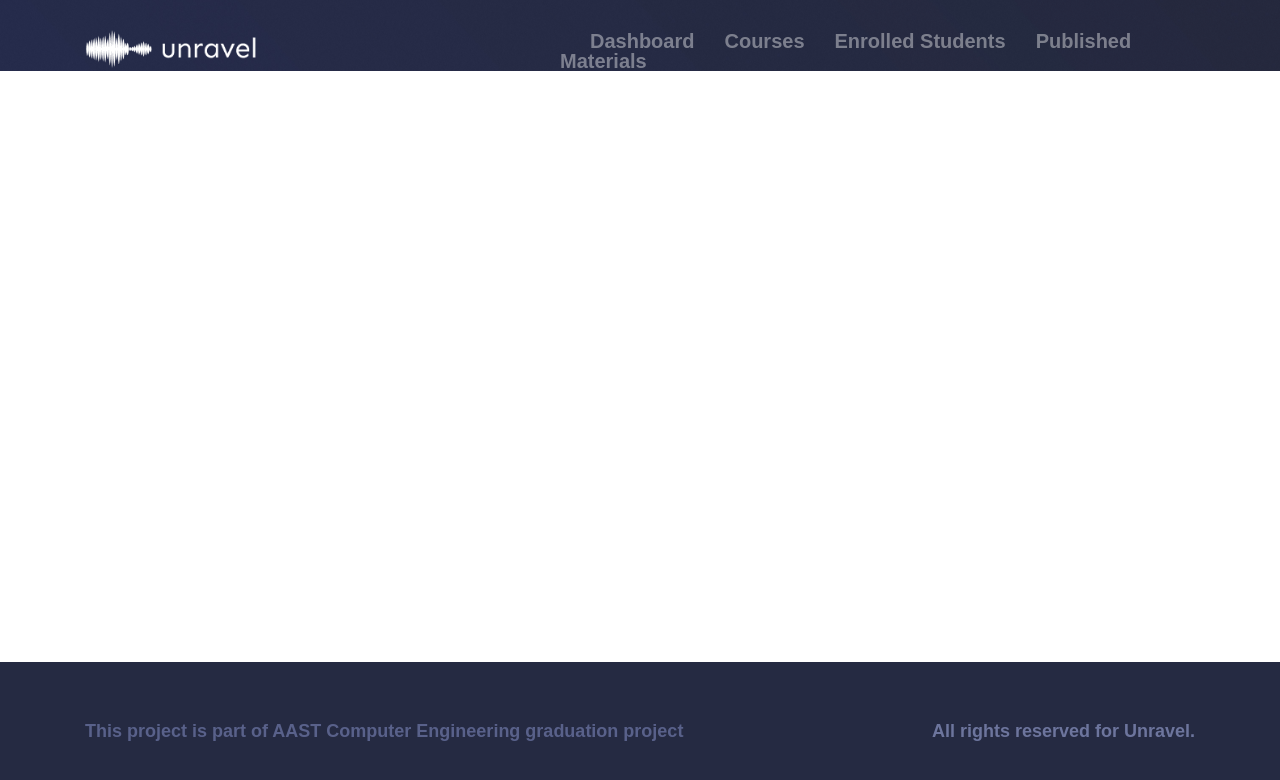
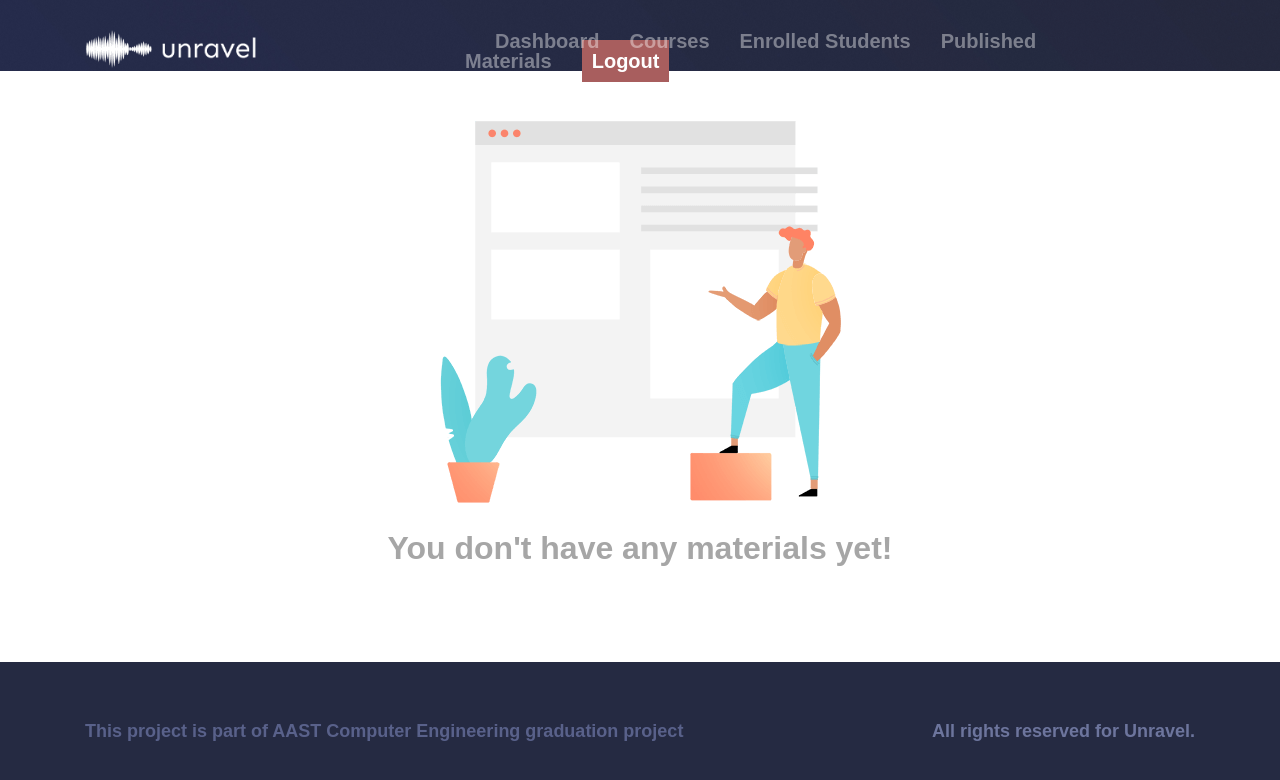
Before and after one commit to UnravelAI/unravel-fe, a React (Create React App) app: page /dashboard in a window 1280 px wide. Shown: the top 780 px of the page. Built offline with nearby package versions, Linux system fonts and the light colour scheme; a web font is replaced by a local one.

Commit message:
Add Dashboard page

```diff
--- a/src/core/components/DashboardHeader.tsx
+++ b/src/core/components/DashboardHeader.tsx
@@ -7,17 +7,18 @@ export default function Header() {
     <div className="toparea mini-header">
     <div className="container">
       <div className="row header">
-        <div className="col-5">
+        <div className="col-4">
           <div className="logo">
             <img src={Logo} alt="Unravel Logo" style={{ width: "173px", height: "38px" }}/>
         </div>
         </div>
-        <div className="col-7">
+        <div className="col-8">
           <nav>
             <Link to="/dashboard">Dashboard</Link>
             <a href="#">Courses</a>
             <a href="#">Enrolled Students</a>
             <a href="#">Published Materials</a>
+            <a href="#" style={{ color: "white", opacity: 1, backgroundColor: "#a85e5e", padding: "10px" }}>Logout</a>
           </nav>
         </div>
       </div>
--- a/src/pages/Dashboard/Dashboard.tsx
+++ b/src/pages/Dashboard/Dashboard.tsx
@@ -1,6 +1,6 @@
 import React from "react";
 // Assets
-import RegisterVector from "../../assets/imgs/registeration.png";
+import EmptyProjectsVector from "../../assets/imgs/emptyProjects.png";
 // Page components
 import DashboardHeader from "../../core/components/DashboardHeader";
 import Footer from "../../core/components/Footer";
@@ -12,6 +12,10 @@ const Dashboard = () => {
       <DashboardHeader />
       <div className="page">
         <div className="container">
+          <div style={{ textAlign: "center" }}>
+            <img src={EmptyProjectsVector} alt="You don't have any materials"/>
+            <h4 style={{ marginTop: "25px", color: "#a6a6a6" }}>You don't have any materials yet!</h4>
+          </div>
         </div>
       </div>
       <Footer />
```
